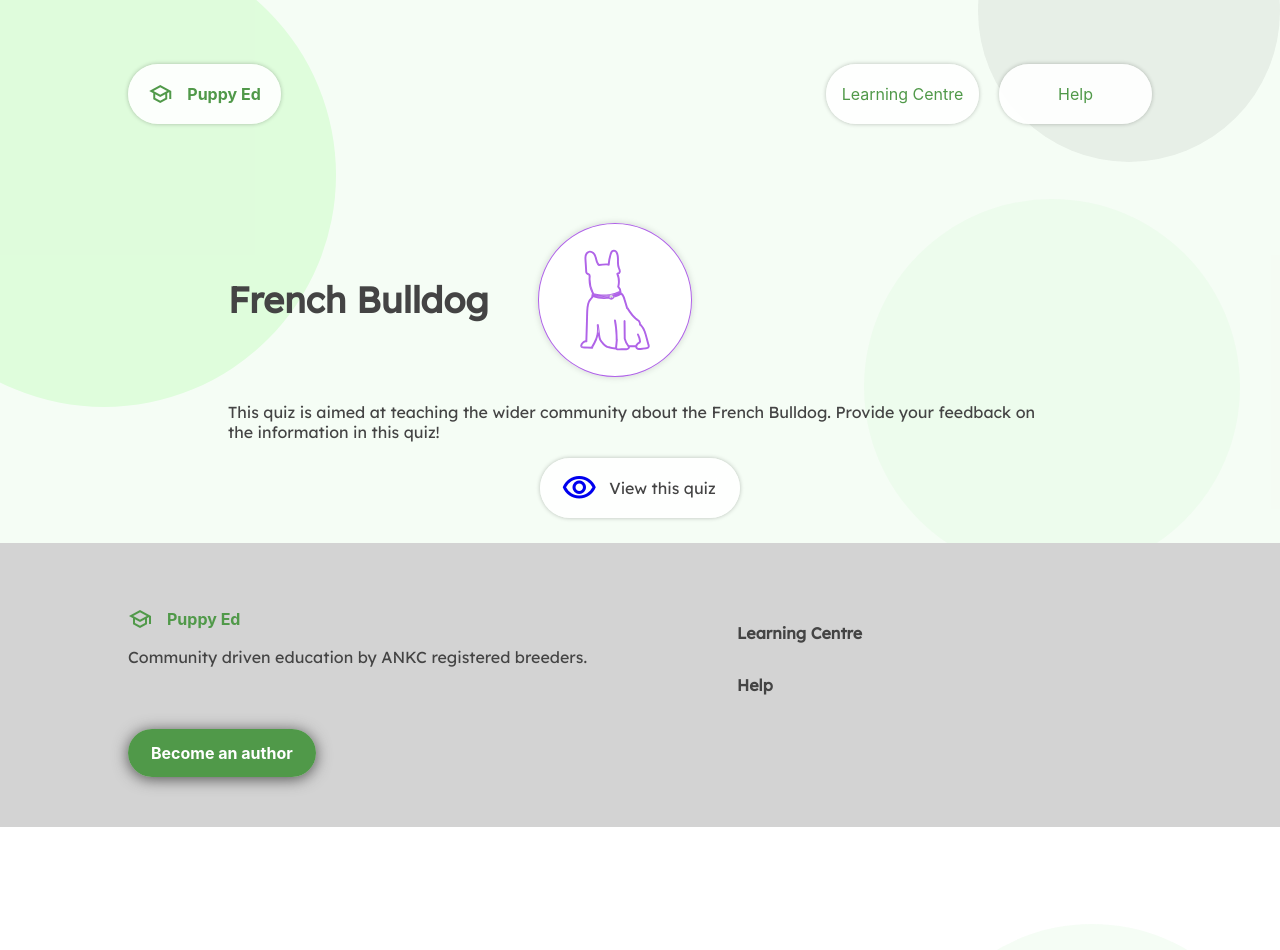
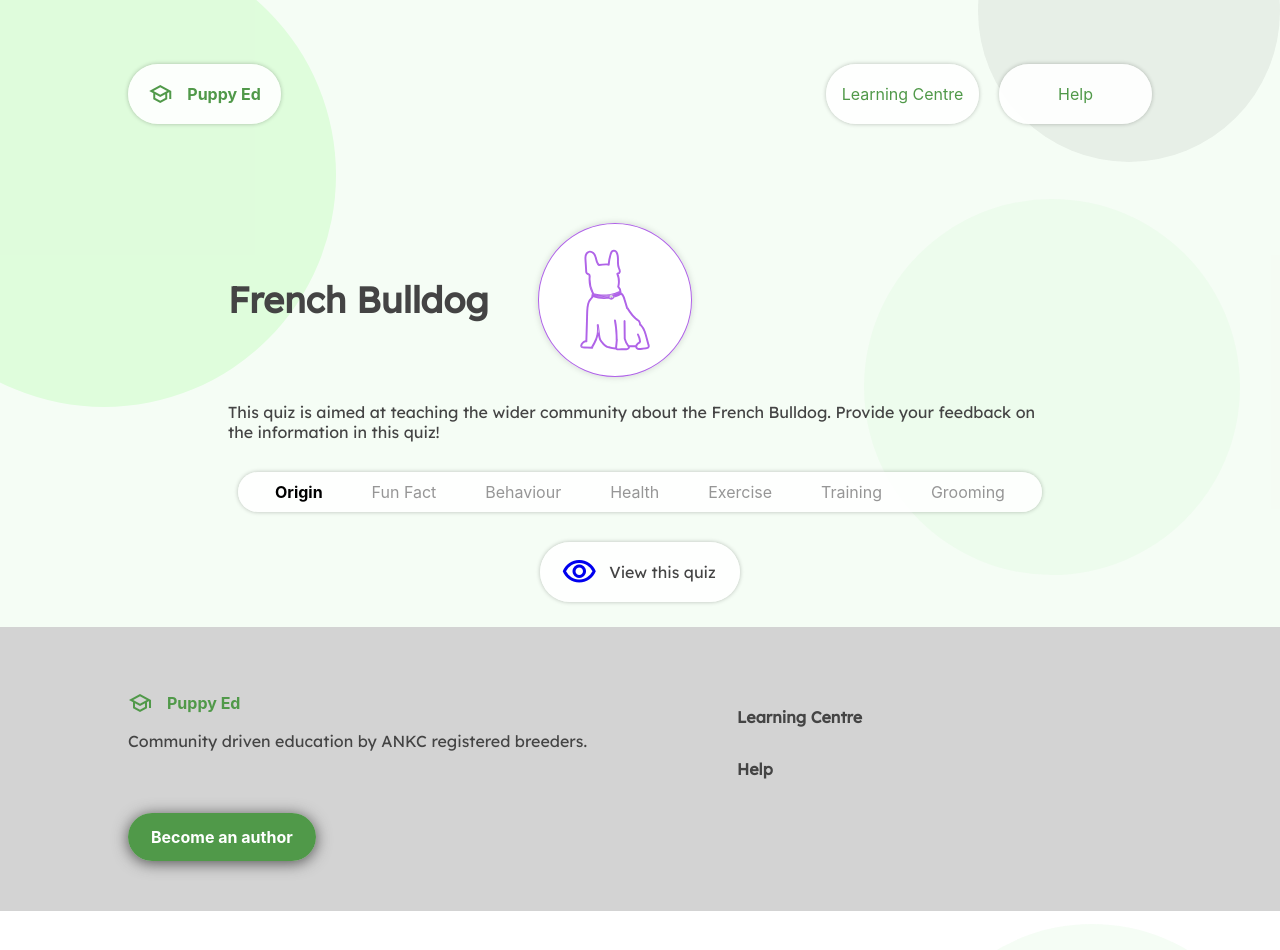
Before and after one commit to dylman123/puppy-ed, a React (Create React App) app: page /quiz/french-bulldog/origin in a window 1280 px wide. Shown: the top 950 px of the page. Built offline with nearby package versions, Linux system fonts and the light colour scheme.

Commit message:
added navLinks

```diff
--- a/src/containers/LearnerModulePage/LearnerModulePage.css
+++ b/src/containers/LearnerModulePage/LearnerModulePage.css
@@ -43,3 +43,35 @@
 .discourseComments {
     margin: 40px 0 0 0;
 }
+
+.navLinks {
+    display: flex;
+    flex-direction: row;
+    gap: 15px;
+    margin: 30px 10px;
+    padding: 10px 20px;
+    border-radius: 25px;
+    background: rgba(255, 255, 255, 0.9);
+    box-shadow: 0px 0px 4px rgba(0, 0, 0, 0.25);
+    overflow-x: scroll;
+}
+@media screen and (min-width: 768px) {
+    .navLinks {
+        justify-content: space-around;
+    }
+}
+
+.navLinkSelected {
+    font-weight: bold;
+    color: #000000;
+}
+
+.navLinkUnselected {
+    color: #969696;
+}
+
+.navLinkSelected, .navLinkUnselected {
+    white-space: nowrap;
+    /* padding-top: 90px; */
+    /* margin-top: -90px; */
+}
--- a/src/containers/LearnerModulePage/LearnerModulePage.js
+++ b/src/containers/LearnerModulePage/LearnerModulePage.js
@@ -42,12 +42,34 @@ const sectionHeadings = [
 export default function LearnerModulePage() {
 
     let { slug, tab } = useParams();
+
     const currentModule = modules.find(m => m.slug === slug);
 
+    const navLinkStyle = h => h.key === tab ? 'navLinkSelected' : 'navLinkUnselected';
+
+    const dynamicLinkId = h => h.key === tab ? 'tab' : '';
+
+    const navLinks = (
+        <div className='navLinks'>
+            { sectionHeadings.map(h => {
+                return (
+                    <a
+                      id={dynamicLinkId(h)}
+                      className={navLinkStyle(h)}
+                      href={`/quiz/${slug}/${h.key}#tab`}
+                    >
+                      {h.label}
+                    </a>
+                )
+            }) }
+        </div>
+    );
+
     const section = !currentModule.sections ? null : currentModule.sections[tab];
+
     const sectionHeading = sectionHeadings.filter(h => h.key === tab)[0];
+
     const quizSection =  !section ? null : (
-
         <div className='quizSection'>
 
             {/* Section heading */}
@@ -79,13 +101,18 @@ export default function LearnerModulePage() {
 
     return (
         <div className='learnerModulePage section'>
+
             <div className='moduleHeading'>
                 <h2 className='moduleTitle'>{currentModule.title}</h2>
                 <img className='moduleIcon' src={currentModule.imageFile} alt={currentModule.title}/>
             </div>
 
             <p className='moduleDescription'>{currentModule.description}</p>
+
+            { navLinks }
+
             { quizSection }
+
             <a className='buttonPrimary quizLink' rel="noopener noreferrer" target="_blank" href={currentModule.quizUrl}>
                 <span class="material-icons-outlined md-36 icon">visibility</span>
                 <p className='quizLinkText'>View this quiz</p>
```
